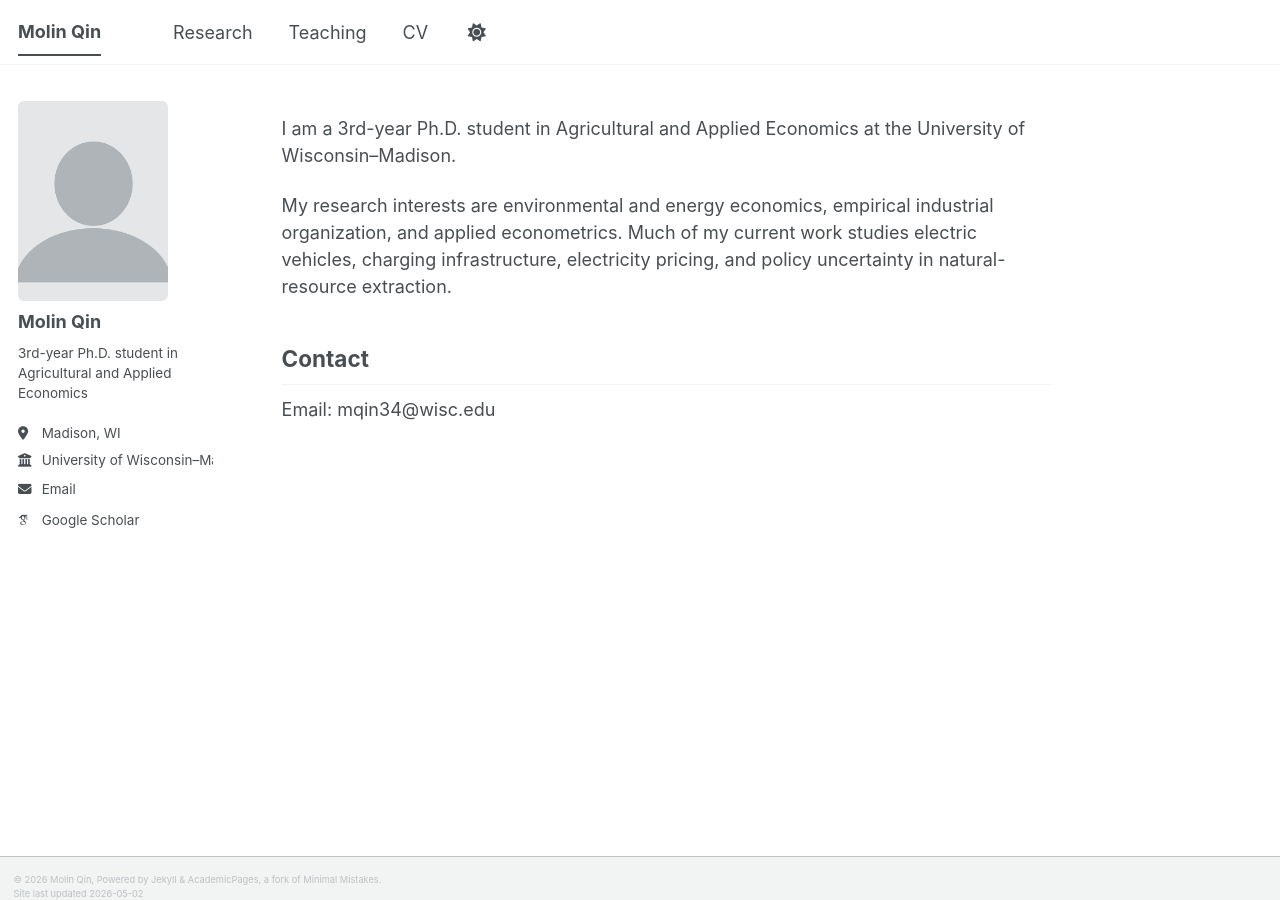
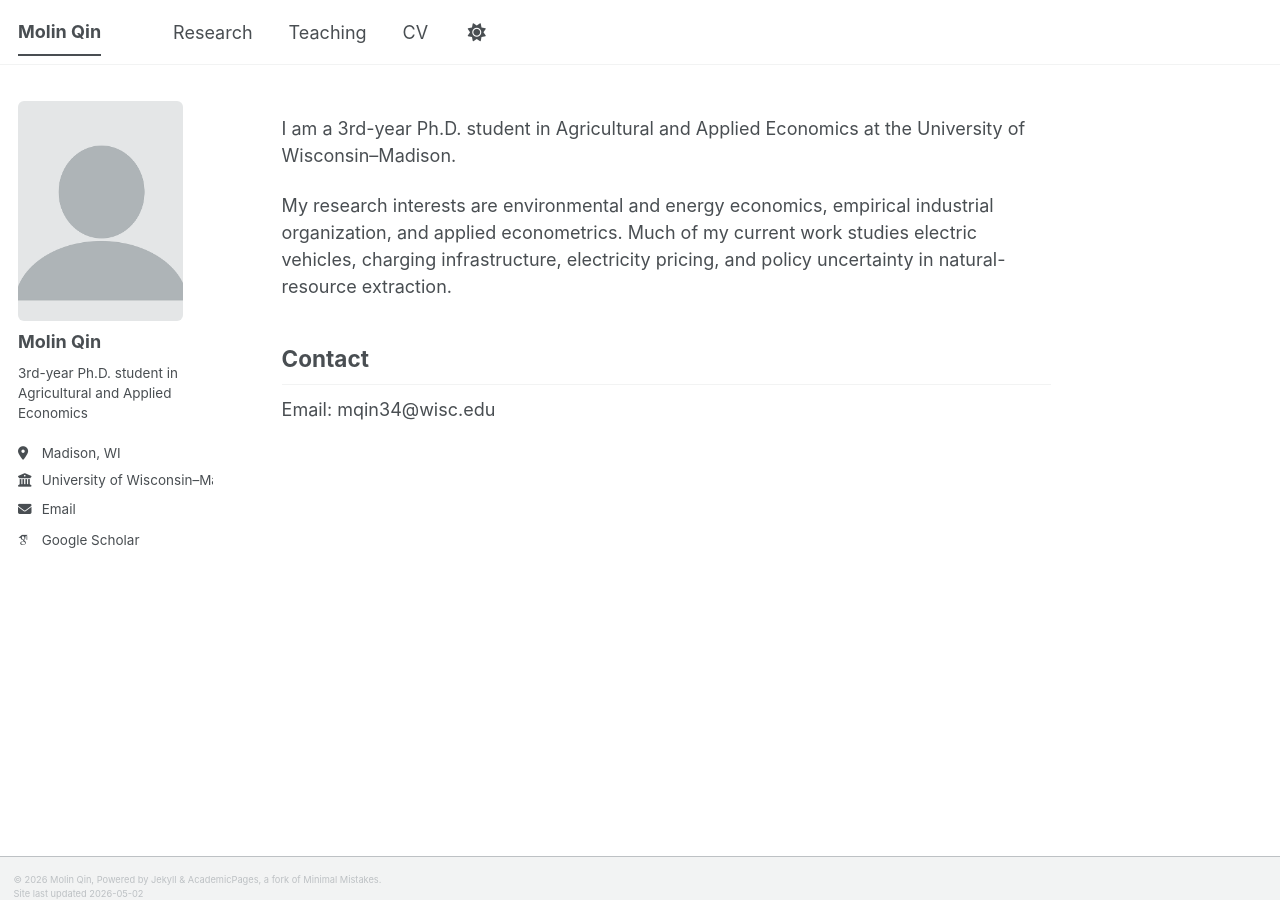
Before and after one commit to molinqin/molinqin.github.io, a Jekyll site: the page built from _pages/about.md, in a window 1280 px wide and 900 px high. Built offline with Jekyll 4.4.1, drawn with Linux system fonts in a browser that asks for light colours; some web fonts are replaced; a script bundle is joined from its source files by our own code; library files that are not in the unit come from our copies.

Commit message:
Update _sidebar.scss

```diff
--- a/_sass/layout/_sidebar.scss
+++ b/_sass/layout/_sidebar.scss
@@ -152,9 +152,9 @@
   }
 
   img {
-    width: 150px;
-    height: 200px;
-    max-width: 150px;
+    width: 165px;
+    height: 220px;
+    max-width: 165px;
     object-fit: cover;
     object-position: center top;
     border-radius: 6px;
```
